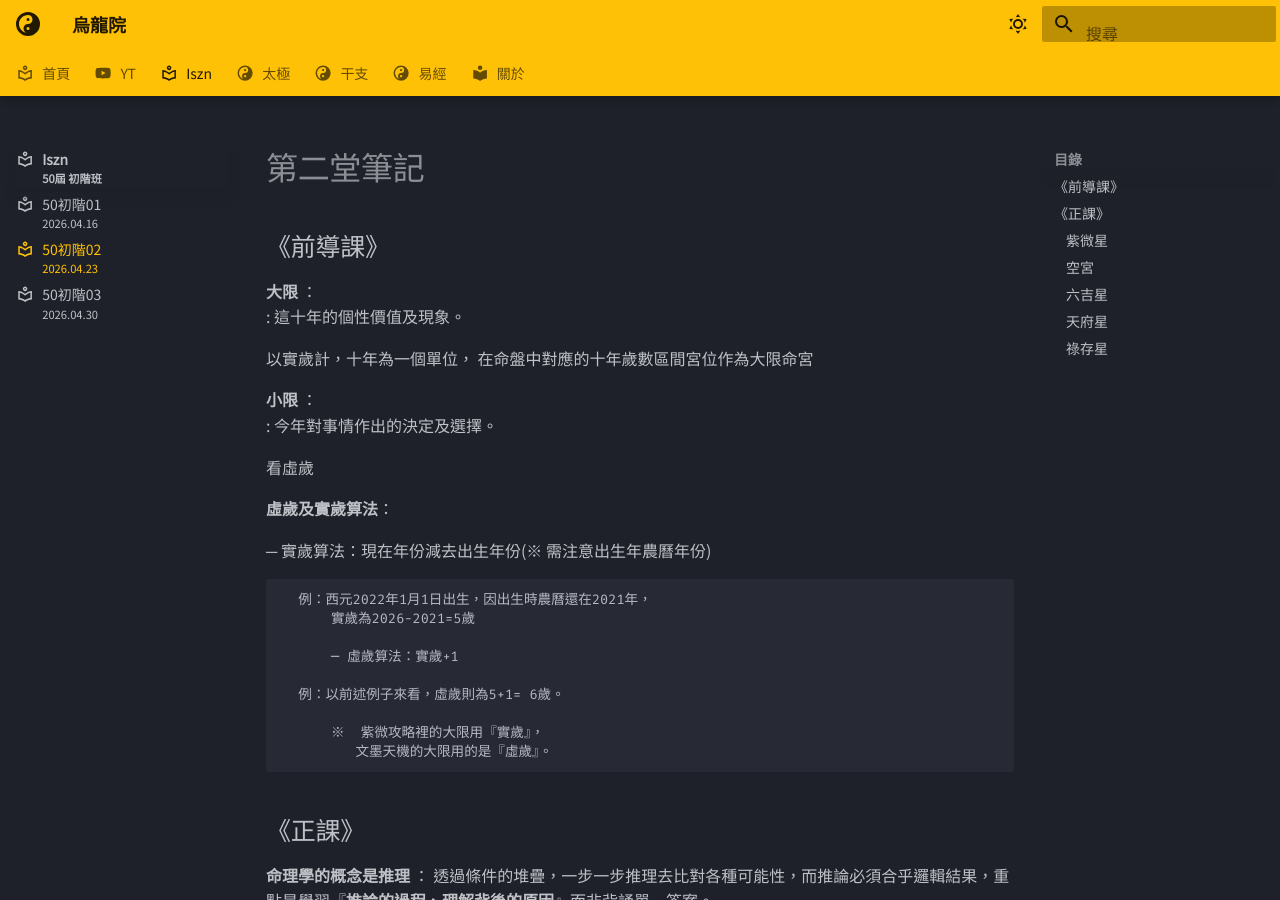
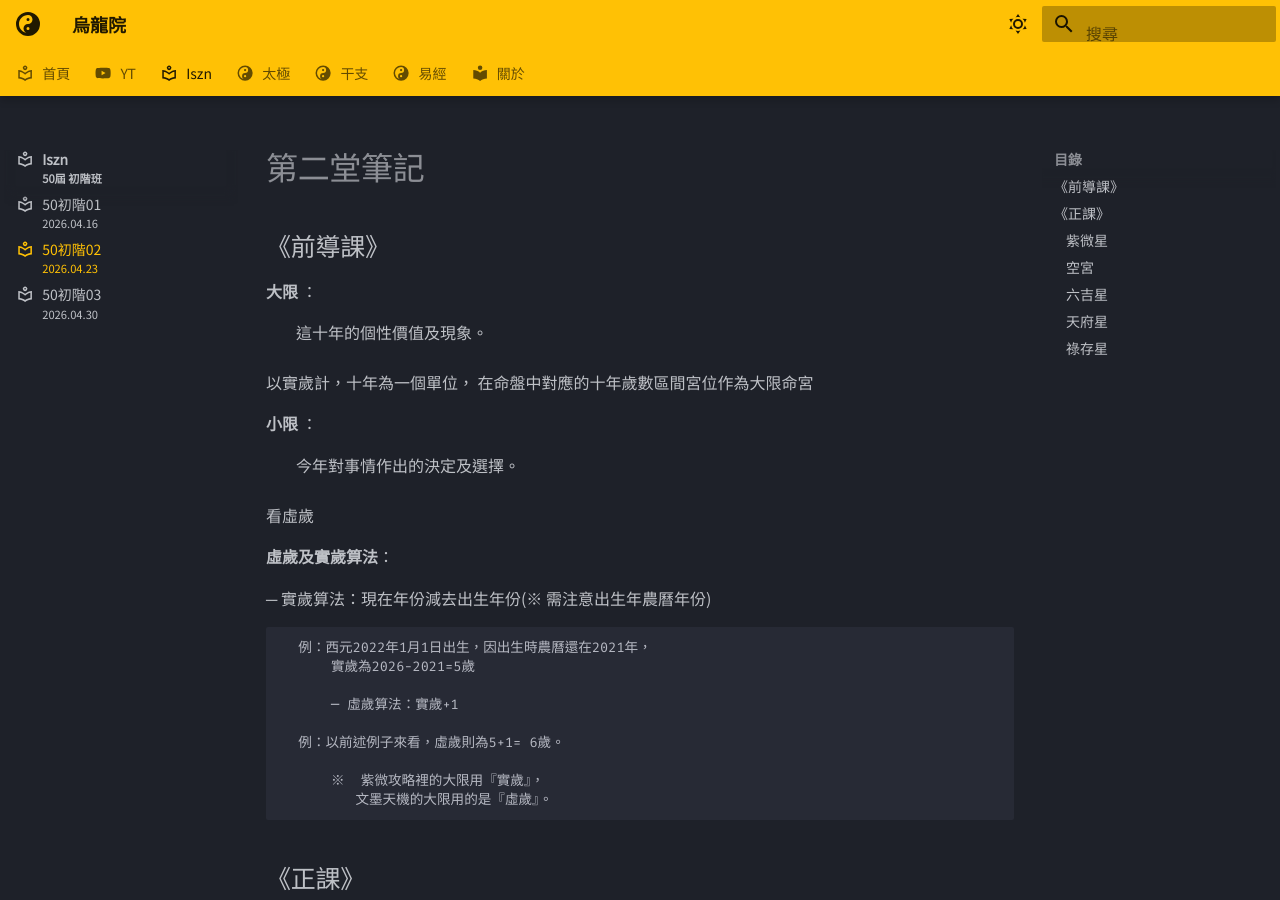
Before and after one commit to oolongyuan/oolongyuan.github.io, an MkDocs documentation site: the page built from docs/iszn/class_02.md, in a window 1280 px wide and 900 px high. Built offline with MkDocs 1.6.1 and Material for MkDocs 9.7.7, drawn with Linux system fonts in a browser that asks for light colours; some web fonts are replaced; part of the change alters nothing that is shown.

```diff
--- a/mkdocs.yml
+++ b/mkdocs.yml
@@ -94,6 +94,9 @@ markdown_extensions:
   - pymdownx.keys
   - pymdownx.mark
   - pymdownx.tilde
+  - def_list
+  - pydownx.tasklist:
+      custom_checkbox: true
 
 extra:
   #social:
```
